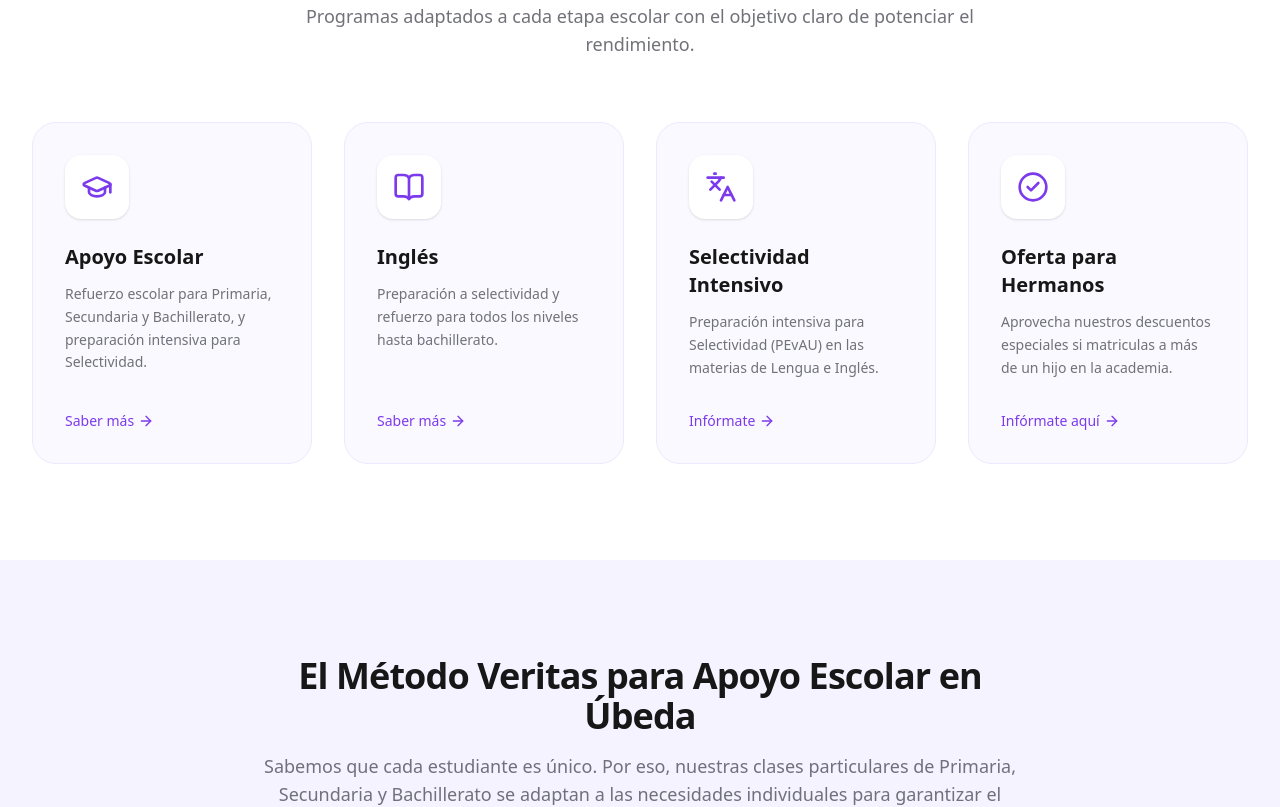
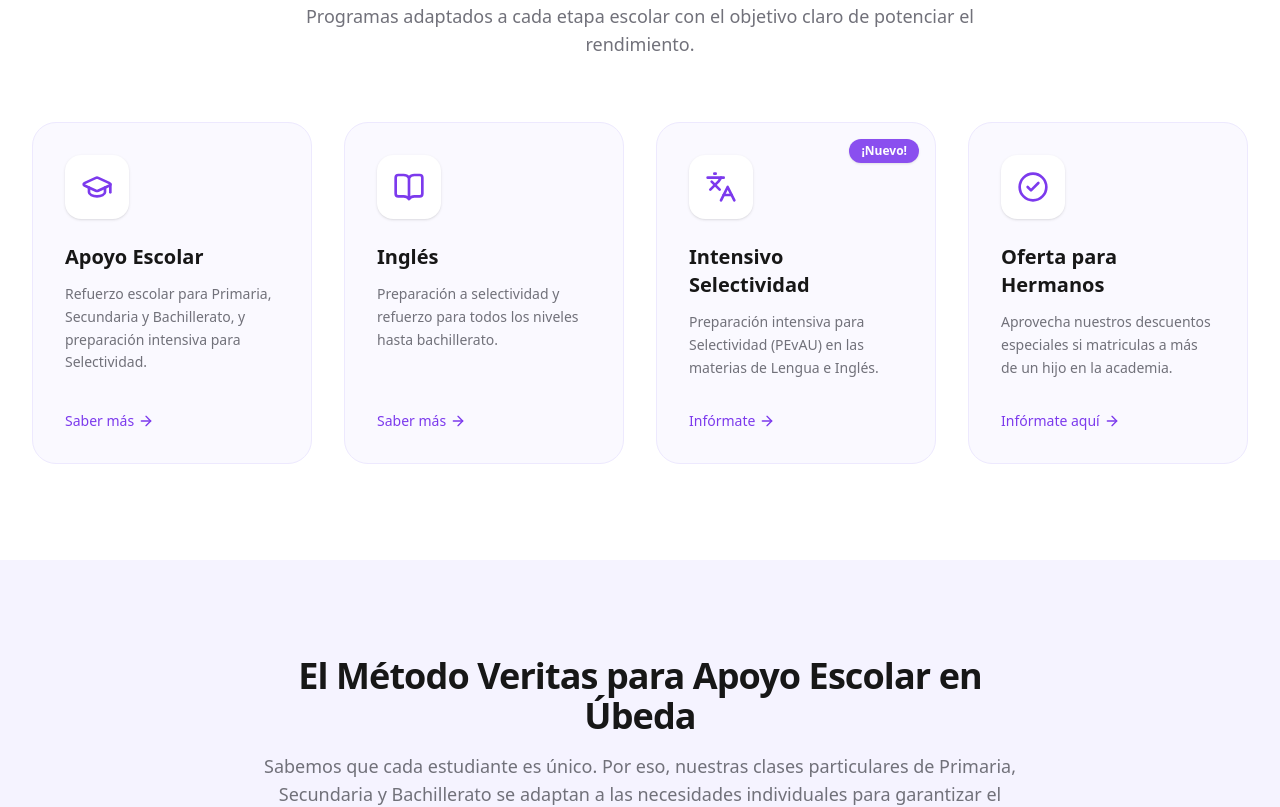
Before and after one commit to Frankisanz/Web-Academia-Veritas1, a Next.js app: page / in a window 1280 px wide. Shown: the part 1200-2007 px from the top of the page. Built offline with nearby package versions, Linux system fonts and the light colour scheme.

Commit message:
feat: actualizar titulo a Intensivo Selectividad y añadir punto en menu y footer

```diff
--- a/src/app/page.tsx
+++ b/src/app/page.tsx
@@ -194,10 +194,11 @@ export default function Home() {
             />
             <ServiceCard
               icon={<Languages className="h-8 w-8 text-primary-600" />}
-              title="Selectividad Intensivo"
+              title="Intensivo Selectividad"
               desc="Preparación intensiva para Selectividad (PEvAU) en las materias de Lengua e Inglés."
               href="/contacto"
               ctaText="Infórmate"
+              badge="¡Nuevo!"
             />
             <ServiceCard
               icon={<CheckCircle2 className="h-8 w-8 text-primary-600" />}
@@ -290,9 +291,14 @@ export default function Home() {
   );
 }
 
-function ServiceCard({ icon, title, desc, href, ctaText = "Saber más" }: { icon: React.ReactNode, title: string, desc: string, href: string, ctaText?: string }) {
+function ServiceCard({ icon, title, desc, href, ctaText = "Saber más", badge }: { icon: React.ReactNode, title: string, desc: string, href: string, ctaText?: string, badge?: string }) {
   return (
-    <Link href={href} className="group flex flex-col items-start bg-primary-50/50 dark:bg-zinc-900/50 p-8 rounded-3xl border border-primary-100 dark:border-zinc-800 hover:border-primary-300 dark:hover:border-primary-700 hover:shadow-xl hover:shadow-primary-500/10 transition-all duration-300 hover:-translate-y-1">
+    <Link href={href} className="group flex flex-col items-start bg-primary-50/50 dark:bg-zinc-900/50 p-8 rounded-3xl border border-primary-100 dark:border-zinc-800 hover:border-primary-300 dark:hover:border-primary-700 hover:shadow-xl hover:shadow-primary-500/10 transition-all duration-300 hover:-translate-y-1 relative">
+      {badge && (
+        <span className="absolute top-4 right-4 bg-primary-600 text-white text-xs font-bold px-3 py-1 rounded-full shadow-sm animate-pulse">
+          {badge}
+        </span>
+      )}
       <div className="bg-white dark:bg-zinc-800 p-4 rounded-2xl shadow-sm mb-6 group-hover:scale-110 transition-transform duration-300">
         {icon}
       </div>
--- a/src/components/layout/footer.tsx
+++ b/src/components/layout/footer.tsx
@@ -62,6 +62,12 @@ export function Footer() {
                   Bachillerato & Selectividad
                 </Link>
               </li>
+              <li>
+                <Link href="/contacto" className="text-primary-200/80 hover:text-white transition-colors text-sm flex items-center gap-2 w-fit">
+                  Intensivo de Selectividad
+                  <span className="bg-primary-500 text-white text-[10px] font-bold px-1.5 py-0.5 rounded-full">NUEVO</span>
+                </Link>
+              </li>
 
             </ul>
           </div>
--- a/src/components/layout/navbar.tsx
+++ b/src/components/layout/navbar.tsx
@@ -62,6 +62,16 @@ export function Navbar() {
 
                   <div className="h-px bg-slate-100 dark:bg-zinc-800 my-2" />
 
+                  <Link href="/contacto" className="px-4 py-3 hover:bg-primary-50 dark:hover:bg-zinc-800 rounded-xl transition-colors flex items-center justify-between gap-3 group/item">
+                    <div className="flex items-center gap-3">
+                      <GraduationCap className="h-5 w-5 text-primary-500" />
+                      <span className="text-foreground font-medium">Intensivo de Selectividad</span>
+                    </div>
+                    <span className="bg-primary-100 text-primary-700 text-[10px] font-bold px-2 py-0.5 rounded-full animate-pulse shadow-sm">¡NUEVO!</span>
+                  </Link>
+
+                  <div className="h-px bg-slate-100 dark:bg-zinc-800 my-2" />
+
                   <Link href="/ingles/secundaria" className="px-4 py-3 hover:bg-primary-50 dark:hover:bg-zinc-800 rounded-xl transition-colors flex items-center gap-3">
                     <BookOpen className="h-5 w-5 text-primary-500" />
                     <span className="text-foreground font-medium">Inglés (Todos los niveles)</span>
@@ -114,6 +124,12 @@ export function Navbar() {
           <Link href="/refuerzo/bachillerato" className="font-medium px-4 py-2 ml-4 hover:bg-primary-50 dark:hover:bg-zinc-900 rounded-xl flex items-center gap-3 text-foreground" onClick={() => setIsMobileMenuOpen(false)}>
             <span className="w-1.5 h-1.5 rounded-full bg-primary-400" /> Bachillerato
           </Link>
+          <Link href="/contacto" className="font-medium px-4 py-3 hover:bg-primary-50 dark:hover:bg-zinc-900 rounded-xl flex items-center justify-between gap-3 text-foreground mt-2" onClick={() => setIsMobileMenuOpen(false)}>
+            <div className="flex items-center gap-3">
+              <GraduationCap className="h-5 w-5" /> Intensivo de Selectividad
+            </div>
+            <span className="bg-primary-100 text-primary-700 text-[10px] font-bold px-2 py-0.5 rounded-full animate-pulse">¡NUEVO!</span>
+          </Link>
           <Link href="/ingles/secundaria" className="font-medium px-4 py-3 hover:bg-primary-50 dark:hover:bg-zinc-900 rounded-xl flex items-center gap-3 text-foreground mt-2" onClick={() => setIsMobileMenuOpen(false)}>
             <BookOpen className="h-5 w-5" /> Inglés (Todos los niveles)
           </Link>
```
